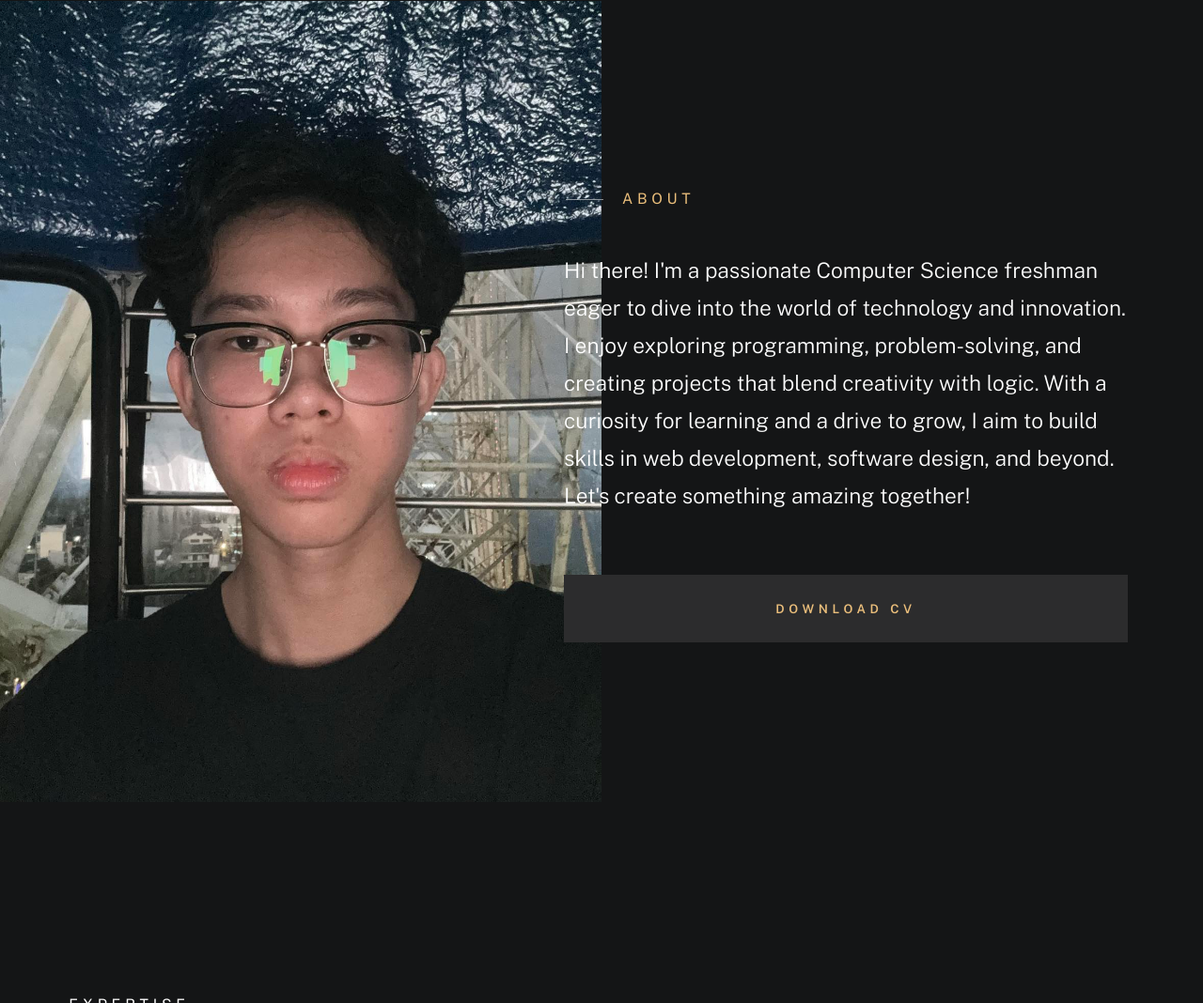
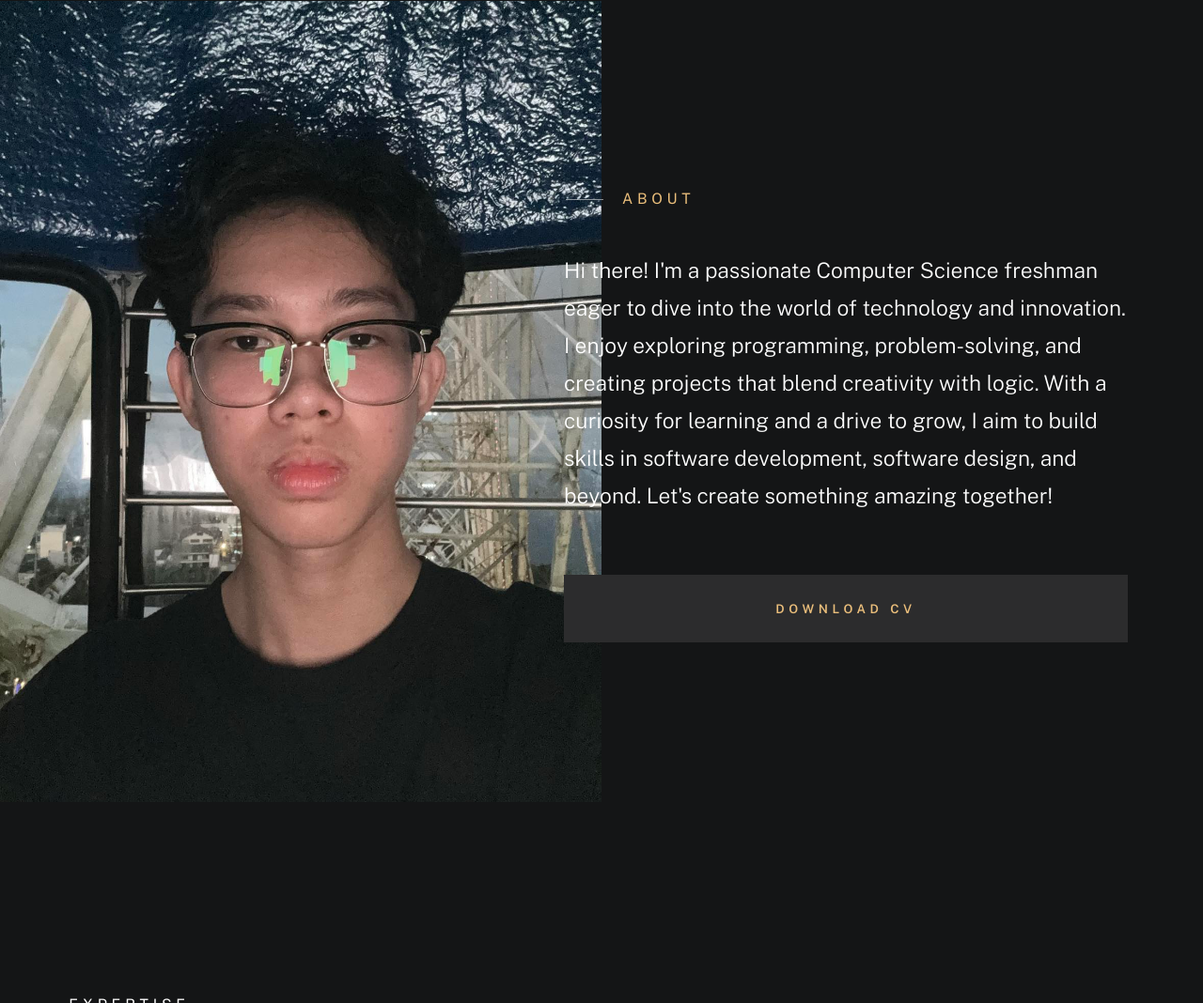
Before and after one commit to wested-kerih/Portfolio, a plain HTML site: page index.html in a window 1280 px wide. Shown: the part 943-2011 px from the top of the page at 94% size. Drawn offline with nearby package versions, Linux system fonts and the light colour scheme; a web font is replaced by a local one.

Commit message:
initial commit

```diff
--- a/index.html
+++ b/index.html
@@ -136,7 +136,7 @@
                             </h2>
                             <p class="attention-getter" data-animate-el>
                                 Hi there! I'm a passionate Computer Science freshman eager to dive into the world of technology and innovation. I enjoy exploring programming, problem-solving, and creating projects that blend creativity with logic.
-With a curiosity for learning and a drive to grow, I aim to build skills in web development, software design, and beyond.
+With a curiosity for learning and a drive to grow, I aim to build skills in software development, software design, and beyond.
 Let's create something amazing together!
                             </p>
                             <a href="#0" class="btn btn--medium u-fullwidth" data-animate-el>Download CV</a>
```
